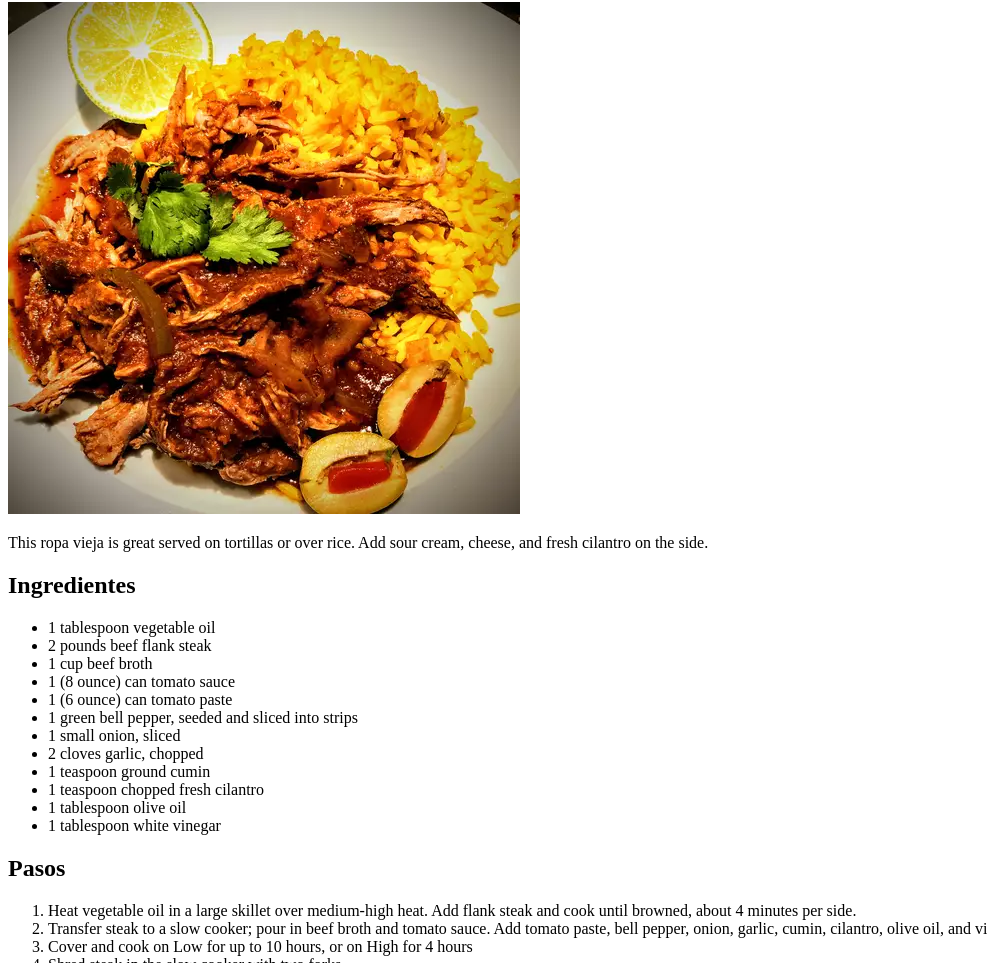
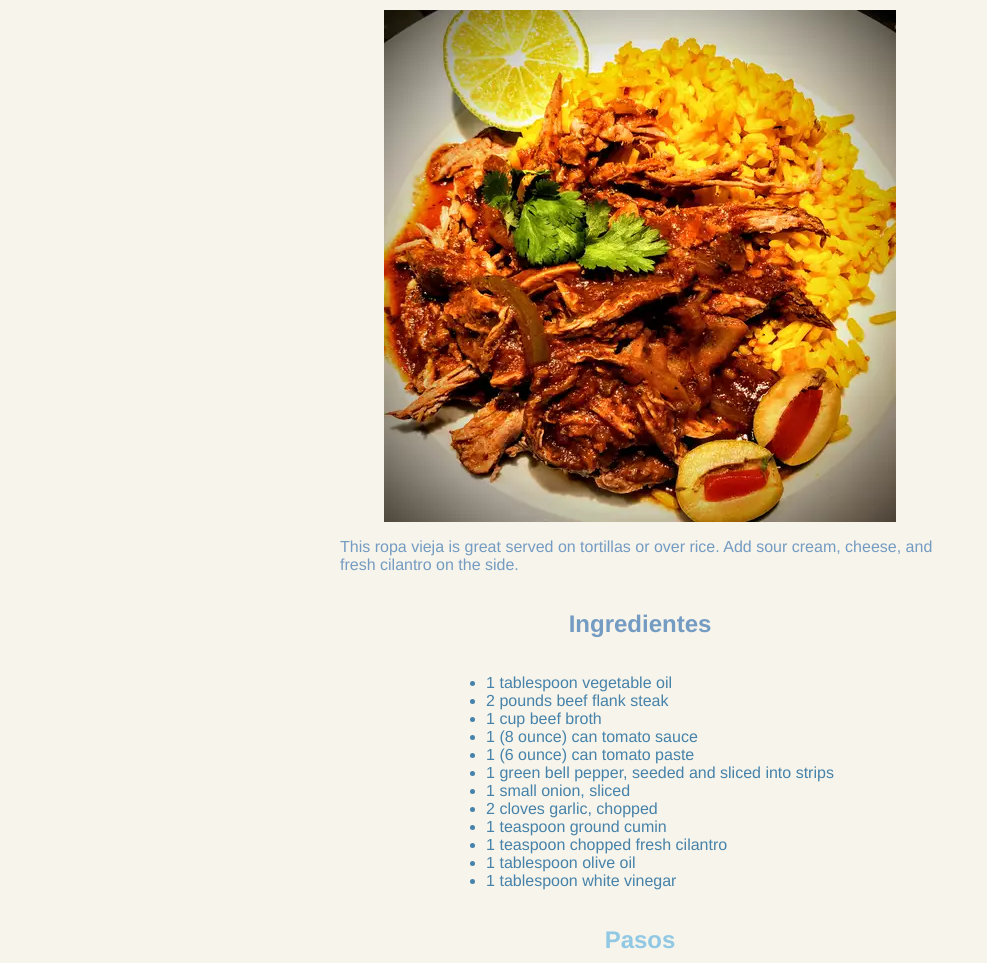
Before and after one commit to andresCadavidT/odin-recipes, a plain HTML site: page recipes/cuban-ropa-vieja.html in a window 1280 px wide. Shown: the part 78-1041 px from the top of the page, without its empty margins (0-987 px from the left). Drawn offline with Linux system fonts and the light colour scheme.

Commit message:
Agrega css basico clases de TOP https://www.theodinproject.com/lessons/foundations-the-cascade#assignment

```diff
--- a/recipes/cuban-ropa-vieja.html
+++ b/recipes/cuban-ropa-vieja.html
@@ -4,13 +4,14 @@
     <meta charset="UTF-8">
     <meta name="viewport" content="width=device-width, initial-scale=1.0">
     <title>Document</title>
+    <link rel="stylesheet" href="../styles.css">
 </head>
 <body>
-    <h1>Cuban Ropa Vieja</h1>
+    <h1 class="main-title">Cuban Ropa Vieja</h1>
     <img src="img/cuban-ropa-vieja.webp">
-    <p>This ropa vieja is great served on tortillas or over rice. Add sour cream, cheese, and fresh cilantro on the side.</p>
-    <h2>Ingredientes</h2>
-    <ul>
+    <p class="descripcion">This ropa vieja is great served on tortillas or over rice. Add sour cream, cheese, and fresh cilantro on the side.</p>
+    <h2 class="ingredientes">Ingredientes</h2>
+    <ul class="list">
             <li>1 tablespoon vegetable oil</li>
             <li>2 pounds beef flank steak</li>
             <li>1 cup beef broth</li>
@@ -24,8 +25,8 @@
             <li>1 tablespoon olive oil</li>
             <li>1 tablespoon white vinegar</li>
     </ul>
-    <h2>Pasos</h2>
-    <ol>
+    <h2 class="main-title">Pasos</h2>
+    <ol class="list">
         <li>Heat vegetable oil in a large skillet over medium-high heat. Add flank steak and cook until browned, about 4 minutes per side.</li>
         <li>Transfer steak to a slow cooker; pour in beef broth and tomato sauce. Add tomato paste, bell pepper, onion, garlic, cumin, cilantro, olive oil, and vinegar; stir until well blended.</li>
         <li>Cover and cook on Low for up to 10 hours, or on High for 4 hours</li>
--- /dev/null
+++ b/styles.css
@@ -0,0 +1,30 @@
+body{
+    display: flex;
+    flex-direction: column;
+    align-items: center;
+    background-color: #F6F4EB;
+    font-family: Helvetica, sans-serif;
+
+}
+
+body > * {
+    max-width: 600px;
+}
+
+.main-title{
+    color: #91C8E4;
+}
+
+.list-recipe,
+.recipe,
+.ingredientes{
+    color: #749BC2;
+}
+
+.list{
+    color: #4682A9 ;
+}
+
+.descripcion{
+    color: #749BC2;
+}
```
Also changed, not shown: index.html (+6 -6 lines), recipes/grilled-tri-tip.html (+8 -6 lines), recipes/pasta-alla-trapanese.html (+8 -6 lines).
